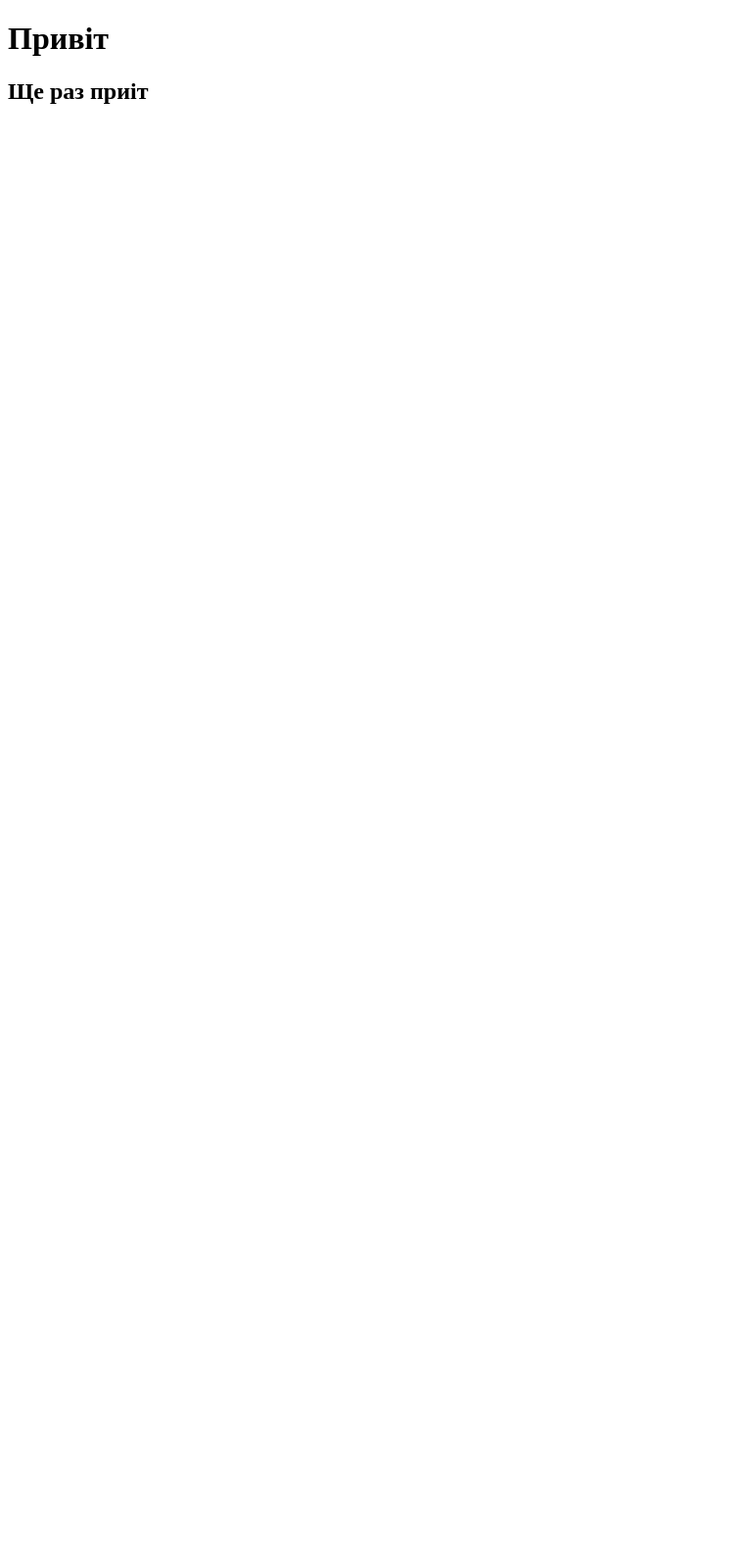
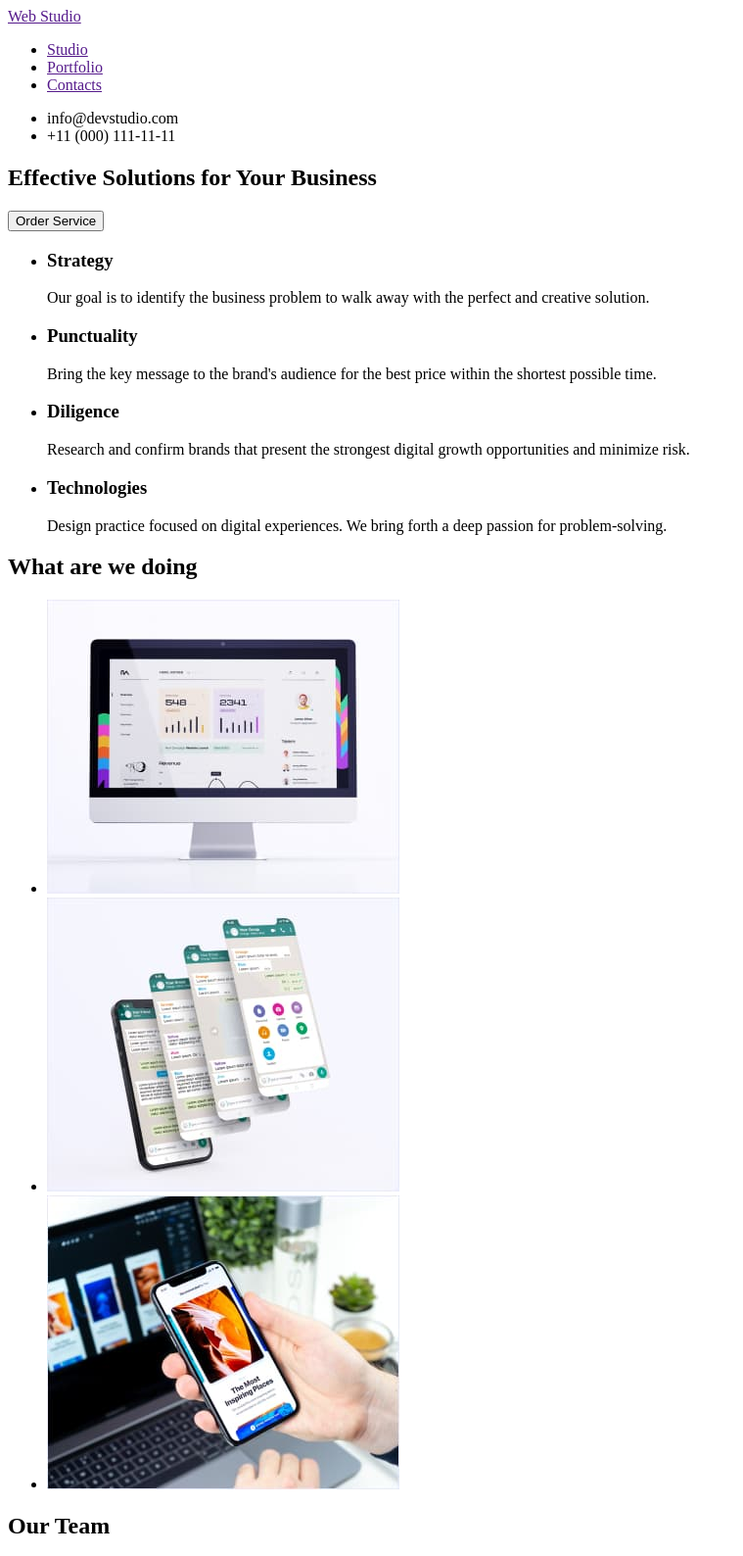
Before and after one commit to Arch819/goit-markup-hw-01, a plain HTML site: page index.html in a window 1280 px wide. Shown: the top 1588 px of the page at 98% size, without its empty margins (0-759 px from the left). Before the commit the page ends 800 px from the top, so only its background shows below. Drawn offline with Linux system fonts and the light colour scheme.

Commit message:
Додає верстку сторінки

```diff
--- a/index.html
+++ b/index.html
@@ -1,4 +1,4 @@
-<!DOCTYPE html>
+<!doctype html>
 <html lang="en">
   <head>
     <meta charset="UTF-8" />
@@ -7,7 +7,138 @@
     <title>Document</title>
   </head>
   <body>
-    <h1>Привіт</h1>
-    <h2>Ще раз приіт</h2>
+    <header>
+      <nav>
+        <a href="">Web Studio</a>
+        <ul>
+          <li><a href="">Studio</a></li>
+          <li><a href="">Portfolio</a></li>
+          <li><a href="">Contacts</a></li>
+        </ul>
+      </nav>
+      <ul>
+        <li>info@devstudio.com</li>
+        <li>+11 (000) 111-11-11</li>
+      </ul>
+    </header>
+    <main>
+      <section>
+        <h1>Effective Solutions for Your Business</h1>
+        <button type="button">Order Service</button>
+      </section>
+      <section>
+        <ul>
+          <li>
+            <h3>Strategy</h3>
+            <p>
+              Our goal is to identify the business problem to walk away with the
+              perfect and creative solution.
+            </p>
+          </li>
+          <li>
+            <h3>Punctuality</h3>
+            <p>
+              Bring the key message to the brand's audience for the best price
+              within the shortest possible time.
+            </p>
+          </li>
+          <li>
+            <h3>Diligence</h3>
+            <p>
+              Research and confirm brands that present the strongest digital
+              growth opportunities and minimize risk.
+            </p>
+          </li>
+          <li>
+            <h3>Technologies</h3>
+            <p>
+              Design practice focused on digital experiences. We bring forth a
+              deep passion for problem-solving.
+            </p>
+          </li>
+        </ul>
+      </section>
+      <section>
+        <h2>What are we doing</h2>
+        <ul>
+          <li>
+            <img
+              src="./images/sec-three-pc.jpg"
+              alt=""
+              width="360"
+              height="300"
+            />
+          </li>
+          <li>
+            <img
+              src="./images/sec-three-phone.jpg"
+              alt=""
+              width="360"
+              height="300"
+            />
+          </li>
+          <li>
+            <img
+              src="./images/sec-three-phone2.jpg"
+              alt=""
+              width="360"
+              height="300"
+            />
+          </li>
+        </ul>
+      </section>
+      <section>
+        <h2>Our Team</h2>
+        <ul>
+          <li>
+            <img
+              src="./images/sec-four-pd.jpg"
+              alt="Photo Product Designer"
+              width="264"
+              height="260"
+            />
+            <h3>Mark Guerrero</h3>
+            <p>Product Designer</p>
+          </li>
+          <li>
+            <img
+              src="./images/sec-four-fd.jpg"
+              alt="Photo Frontend Developer"
+              width="264"
+              height="260"
+            />
+            <h3>Tom Ford</h3>
+            <p>Frontend Developer</p>
+          </li>
+          <li>
+            <img
+              src="./images/sec-four-m.jpg"
+              alt="Photo Marketing"
+              width="264"
+              height="260"
+            />
+            <h3>Camila Garcia</h3>
+            <p>Marketing</p>
+          </li>
+          <li>
+            <img
+              src="./images/sec-four-uid.jpg"
+              alt="Photo UI Designer"
+              width="264"
+              height="260"
+            />
+            <h3>Daniel Wilson</h3>
+            <p>UI Designer</p>
+          </li>
+        </ul>
+      </section>
+    </main>
+    <footer>
+      <a href="">Web Studio</a>
+      <p>
+        Increase the flow of customers and sales for your business with digital
+        marketing & growth solutions.
+      </p>
+    </footer>
   </body>
 </html>
```
